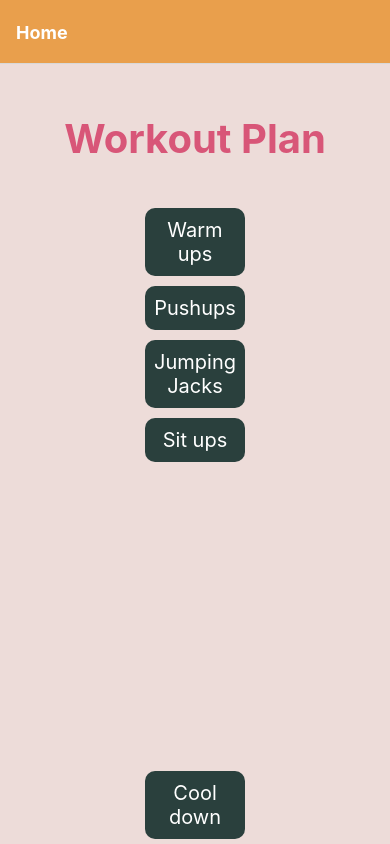
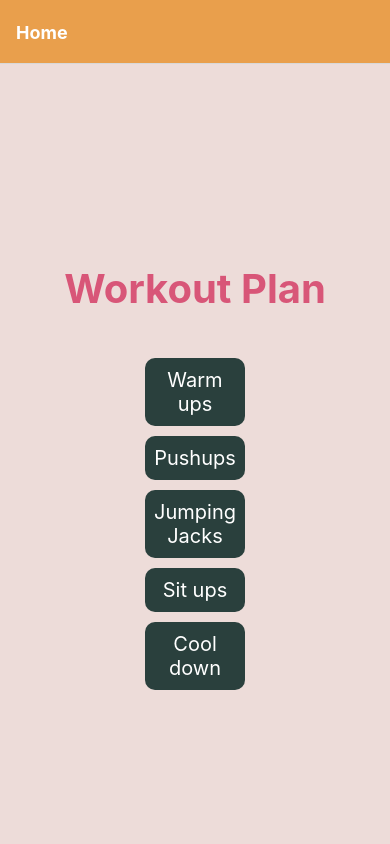
Before and after one commit to emily-foley/Workout-Plan-App, a React Native app in the folder portfolio2/: screen / in a window 390 px wide. Built offline with nearby package versions, Linux system fonts and the light colour scheme.

Commit message:
April 25, 2022 8:02 PM

```diff
--- a/portfolio2/App.js
+++ b/portfolio2/App.js
@@ -323,7 +323,6 @@ const styles = StyleSheet.create({
     margin: 5,
   },
   flatList: {
-    marginBottom:0,
-    paddingBottom: 0,
+    flexGrow: 0,
   }
 });
```
